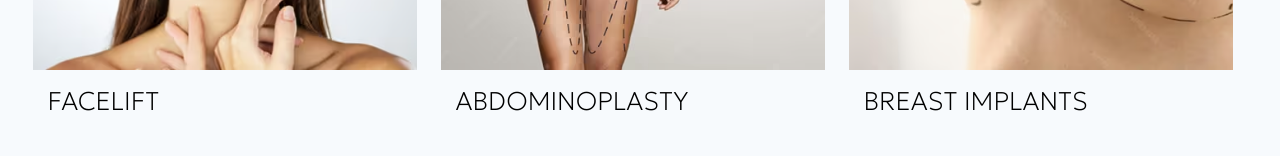
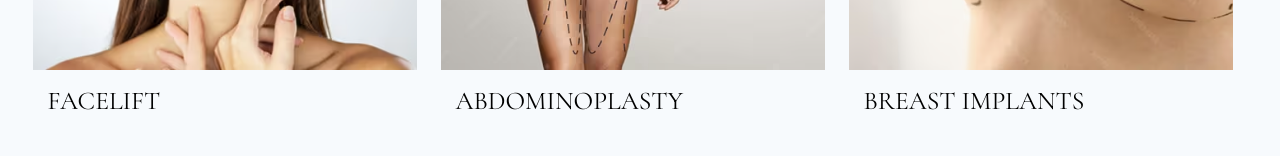
Before and after one commit to akademuk/Med-Travel, a website with bundled scripts: page index.html in a window 1280 px wide. Shown: the part 2042-2198 px from the top of the page. Built offline with nearby package versions, Linux system fonts and the light colour scheme.

Commit message:
add critical fonts

```diff
--- a/index.html
+++ b/index.html
@@ -5,6 +5,37 @@
     <meta charset="UTF-8">
     <meta name="viewport" content="width=device-width, initial-scale=1.0">
     <title>Beauty Med Travel | Home</title>
+
+    <link rel="preload" href="fonts/Geologica-Thin.woff2" as="font" type="font/woff2" crossorigin>
+    <link rel="preload" href="fonts/CormorantGaramond-Regular.woff2" as="font" type="font/woff2" crossorigin>
+
+    <style>
+        @font-face {
+            font-family: 'Geologica';
+            src: url('fonts/Geologica-Thin.woff2') format('woff2');
+            font-weight: 100;
+            font-display: swap;
+            font-style: normal;
+        }
+
+        @font-face {
+            font-family: "Cormorant Garamond";
+            src: url('fonts/CormorantGaramond-Regular.woff2') format('woff2');
+            font-weight: 400;
+            font-style: normal;
+            font-display: swap;
+        }
+
+        body {
+            font-family: 'Geologica', sans-serif;
+            font-weight: 100;
+        }
+
+        h1, h2, h3, h4, h5, h6 {
+            font-family: 'Cormorant Garamond', serif;
+            font-weight: 400;
+        }
+    </style>
 
     <link rel="stylesheet" href="styles/swiper-bundle.min.css">
     <link rel="stylesheet" href="styles/main.css">
--- a/styles/blocks/_header.scss
+++ b/styles/blocks/_header.scss
@@ -69,6 +69,7 @@
             align-items: center;
             justify-content: center;
             column-gap: 3px;
+            padding: rem(15) rem(0);
 
             &::after {
                 content: '';
@@ -90,7 +91,6 @@
 
         &-nav-item {
             position: relative;
-            padding: rem(15) rem(0);
 
             @include hover {
                 & .header__promo-nav-sublist {
```
Also changed, not shown: styles/main.css, 1 other file.
